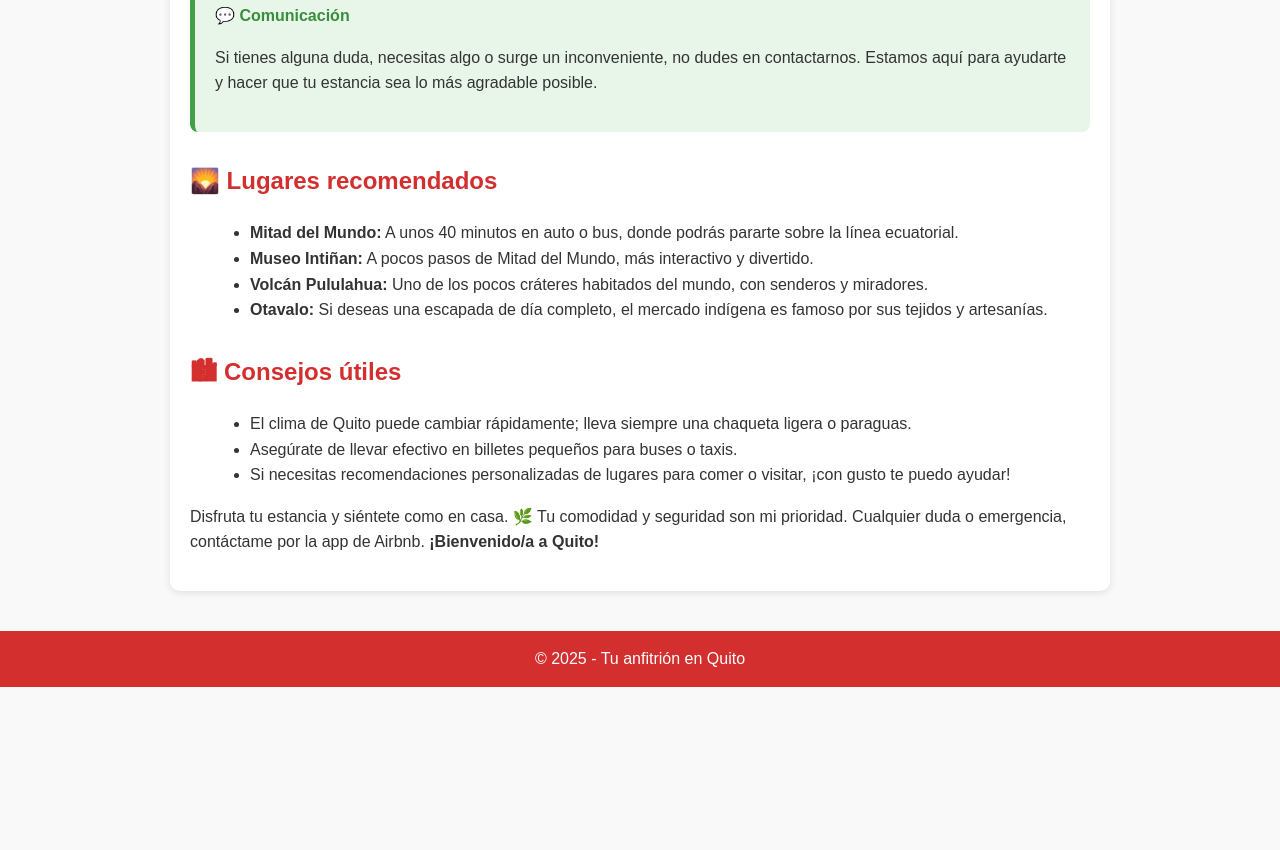
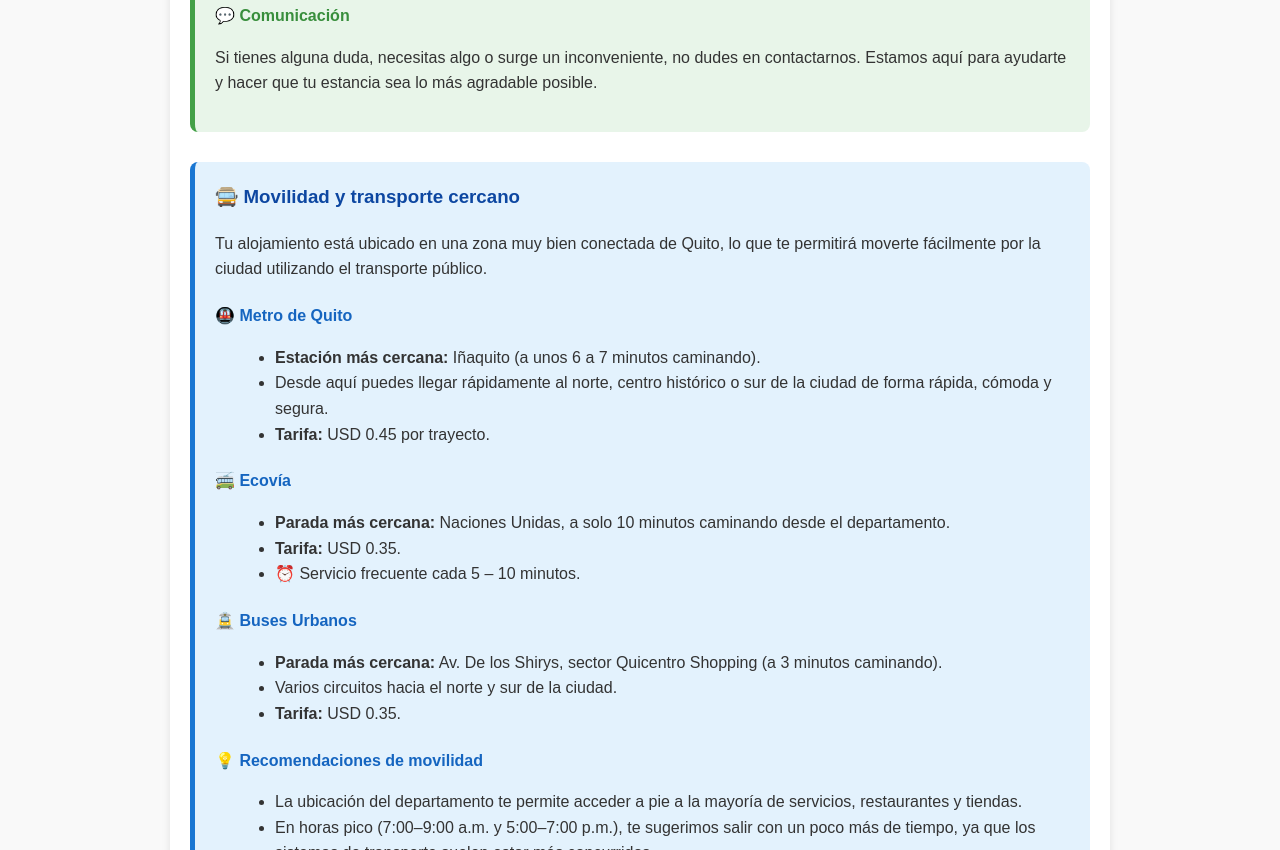
Before and after one commit to Cllano21/hab4a, a plain HTML site: page index.html in a window 1280 px wide. Shown: the part 1950-2800 px from the top of the page. Before the commit the page ends 2637 px from the top, so only its background shows below. Drawn offline with Linux system fonts and the light colour scheme.

Commit message:
Initial commit

```diff
--- a/index.html
+++ b/index.html
@@ -121,6 +121,25 @@
       margin-left: 20px;
     }
 
+    /* Contenedor Movilidad */
+    .mobility-container {
+      background-color: #e3f2fd;
+      border-left: 5px solid #1976d2;
+      padding: 20px;
+      margin: 30px 0;
+      border-radius: 8px;
+    }
+
+    .mobility-container h3 {
+      color: #0d47a1;
+      margin-top: 0;
+    }
+
+    .mobility-section h4 {
+      color: #1565c0;
+      margin-bottom: 5px;
+    }
+
     footer {
       text-align: center;
       padding: 15px;
@@ -139,6 +158,7 @@
     <a href="#">Ubicación</a>
     <a href="#checkin">Check-in / Check-out</a>
     <a href="#reglas">Reglas</a>
+    <a href="#movilidad">Movilidad</a>
     <a href="#">Contacto</a>
   </nav>
 
@@ -225,6 +245,49 @@
       </div>
     </div>
 
+    <!-- Contenedor Movilidad -->
+    <div class="mobility-container" id="movilidad">
+      <h3>🚍 Movilidad y transporte cercano</h3>
+      <p>Tu alojamiento está ubicado en una zona muy bien conectada de Quito, lo que te permitirá moverte fácilmente por la ciudad utilizando el transporte público.</p>
+
+      <div class="mobility-section">
+        <h4>🚇 Metro de Quito</h4>
+        <ul>
+          <li><strong>Estación más cercana:</strong> Iñaquito (a unos 6 a 7 minutos caminando).</li>
+          <li>Desde aquí puedes llegar rápidamente al norte, centro histórico o sur de la ciudad de forma rápida, cómoda y segura.</li>
+          <li><strong>Tarifa:</strong> USD 0.45 por trayecto.</li>
+        </ul>
+      </div>
+
+      <div class="mobility-section">
+        <h4>🚎 Ecovía</h4>
+        <ul>
+          <li><strong>Parada más cercana:</strong> Naciones Unidas, a solo 10 minutos caminando desde el departamento.</li>
+          <li><strong>Tarifa:</strong> USD 0.35.</li>
+          <li>⏰ Servicio frecuente cada 5 – 10 minutos.</li>
+        </ul>
+      </div>
+
+      <div class="mobility-section">
+        <h4>🚊 Buses Urbanos</h4>
+        <ul>
+          <li><strong>Parada más cercana:</strong> Av. De los Shirys, sector Quicentro Shopping (a 3 minutos caminando).</li>
+          <li>Varios circuitos hacia el norte y sur de la ciudad.</li>
+          <li><strong>Tarifa:</strong> USD 0.35.</li>
+        </ul>
+      </div>
+
+      <div class="mobility-section">
+        <h4>💡 Recomendaciones de movilidad</h4>
+        <ul>
+          <li>La ubicación del departamento te permite acceder a pie a la mayoría de servicios, restaurantes y tiendas.</li>
+          <li>En horas pico (7:00–9:00 a.m. y 5:00–7:00 p.m.), te sugerimos salir con un poco más de tiempo, ya que los sistemas de transporte suelen estar más concurridos.</li>
+          <li>Si prefieres una opción más directa, puedes usar taxis seguros o aplicaciones de movilidad como Didi o Uber.</li>
+          <li>Quito tiene zonas ideales para caminar y disfrutar de la vista de la ciudad; ¡aprovecha para explorar los alrededores!</li>
+        </ul>
+      </div>
+    </div>
+
     <h2>🌄 Lugares recomendados</h2>
     <ul>
       <li><strong>Mitad del Mundo:</strong> A unos 40 minutos en auto o bus, donde podrás pararte sobre la línea ecuatorial.</li>
```
